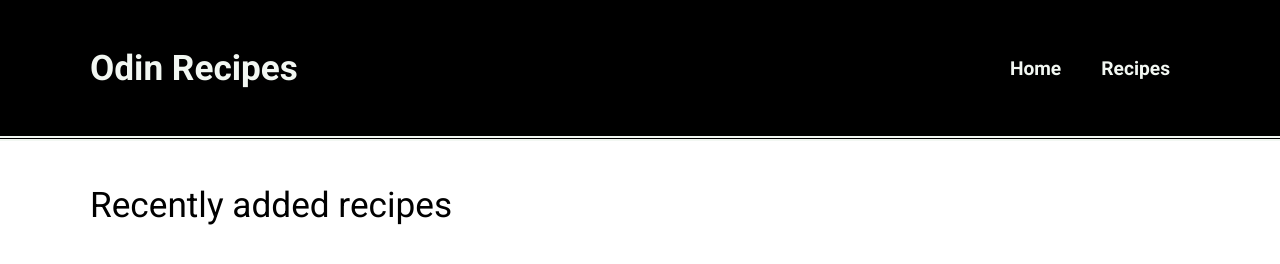
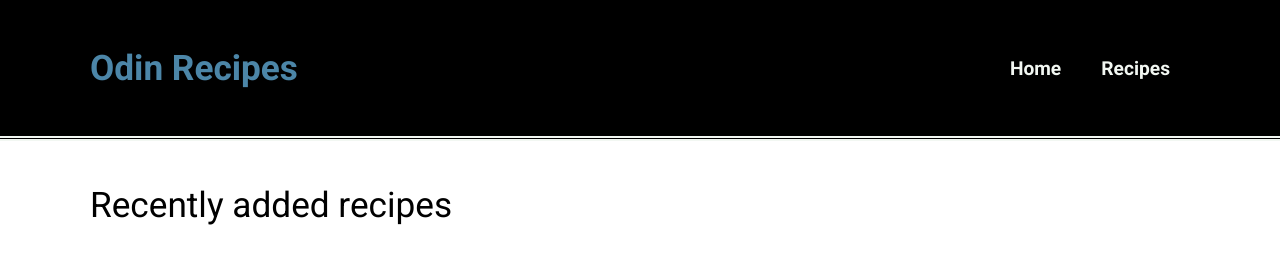
Before and after one commit to Timmehh90/odin-recipes, a plain HTML site: page index.html in a window 1280 px wide. In both pictures the pointer is over the element "Odin Recipes". Drawn offline with Linux system fonts and the light colour scheme.

Commit message:
Add hover effect on site logo

```diff
--- a/css/main.css
+++ b/css/main.css
@@ -61,7 +61,8 @@ a {
   font-weight: 700;
 }
 
-.nav-links li a:hover {
+.nav-links li a:hover,
+.site-title:hover {
   color: var(--accent-clr);
   transition: 1s;
 }
```
